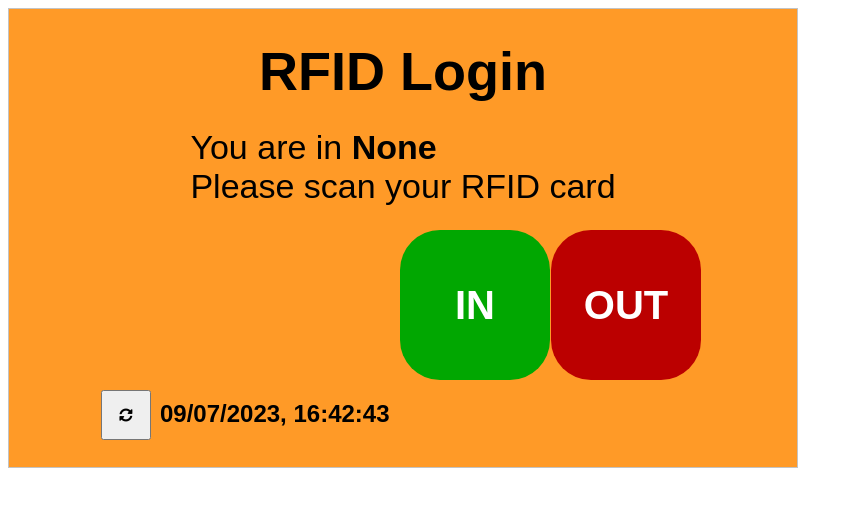
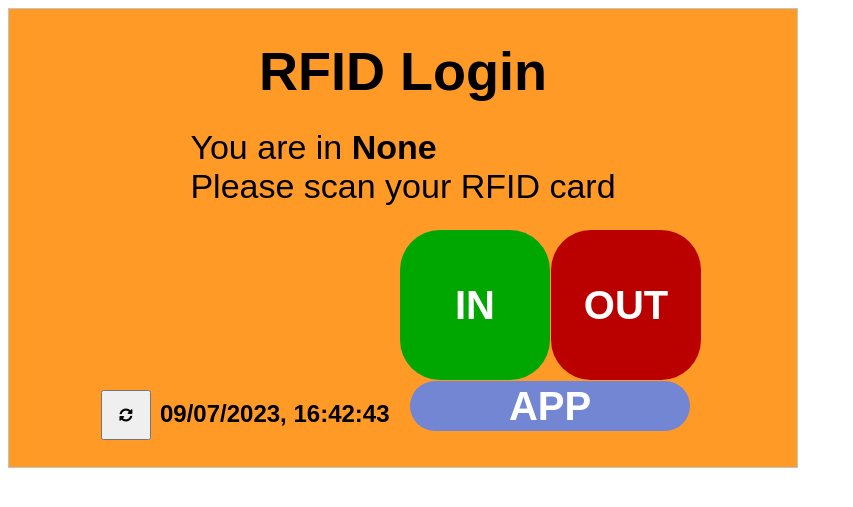
Before and after one commit to simone-torino/Project_PLCS_raspUI, a Flask app: page / in a window 1280 px wide. Shown: the top 507 px of the page, without its empty margins (0-853 px from the left). Run offline with Flask 3, Linux system fonts and the light colour scheme; data that the repository does not hold is empty.

Commit message:
App login

```diff
--- a/templates/Readbadge.html
+++ b/templates/Readbadge.html
@@ -68,6 +68,26 @@
 
         #readout-button:hover {
             background-color: #f30000;
+        }
+
+         #readotp-button {
+            width: 280px;
+            height: 50px;
+            font-size: 40px;
+            font-weight: bold;
+            background-color: #7286D3;
+            color: #ffffff;
+            border: none;
+            border-radius: 40px;
+            cursor: pointer;
+            transition: background-color 0.3s ease;
+            position: absolute;
+            top: 381px;
+            left: 410px;
+        }
+
+        #readotp-button:hover {
+            background-color: #8EA7E9;
         }
 
         #message {
@@ -154,7 +174,7 @@
                         window.location.href = "/keypad";
                     } else {
                         // Update the isSuccess variable based on the server response
-                        displayMessage(isEntering, data);
+                        displayMessage(data);
                     }
 
                 })
@@ -210,7 +230,7 @@
             messageDiv.style.color = "#000000";
         }
 
-        async function displayMessage(isEntering, data) {
+        async function displayMessage(data) {
             var messageDiv = document.getElementById("message");
             console.log("Displaying message")
             console.log(data.result)
@@ -243,6 +263,45 @@
             messageDiv.innerHTML = "";
         }
 
+        async function scanRFIDotp() {
+            var button = document.getElementById("readotp-button");
+            if (button.innerHTML === "APP") {
+                button.innerHTML = "...";
+                sendPostRequest_app();
+                console.log("Otping")
+                await sleep(3000);
+                button.innerHTML = "APP";
+            } else {
+                button.innerHTML = "APP";
+            }
+        }
+
+        function sendPostRequest_app(){
+            fetch('/', {
+                method: 'POST',
+                headers: {
+                    'Content-Type': 'application/json'
+                },
+                body: JSON.stringify({ isApp: true })
+            })
+                .then(response => {
+                    if (response.ok) {
+                        return response.json();
+                    } else {
+                        throw new Error('Post request failed.');
+                    }
+                })
+                .then(data => {
+                     if (data.Err_db) {
+                        displayError(3);
+                    }
+                    displayMessage(data);
+                })
+                .catch(error => {
+
+                });
+        }
+
         document.addEventListener("DOMContentLoaded", function () {
             // Function to update the datetime
             function updateDatetime() {
@@ -267,6 +326,7 @@
         <p id="displayArea">You are in <b>{{ area_name }}</b><br>Please scan your RFID card</p>
         <button id="readin-button" onclick="scanRFIDin()">IN</button>
         <button id="readout-button" onclick="scanRFIDout()">OUT</button>
+        <button id="readotp-button" onclick="scanRFIDotp()">APP</button>
         <div id="datetime"></div>
         <button id="reload-button" onclick="window.location.reload()"><i class="fas fa-sync-alt"></i></button>
         <div id="message"></div>
```
